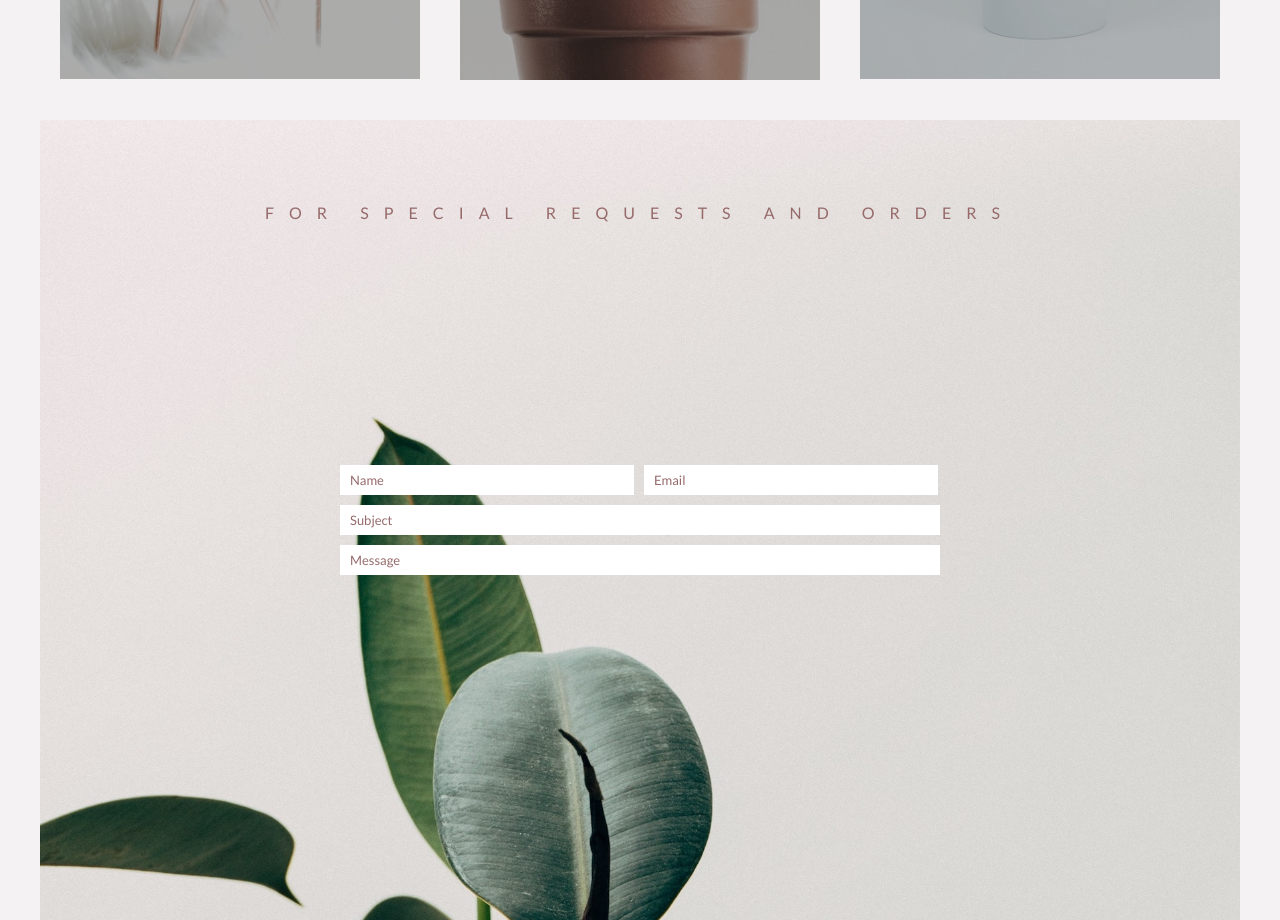
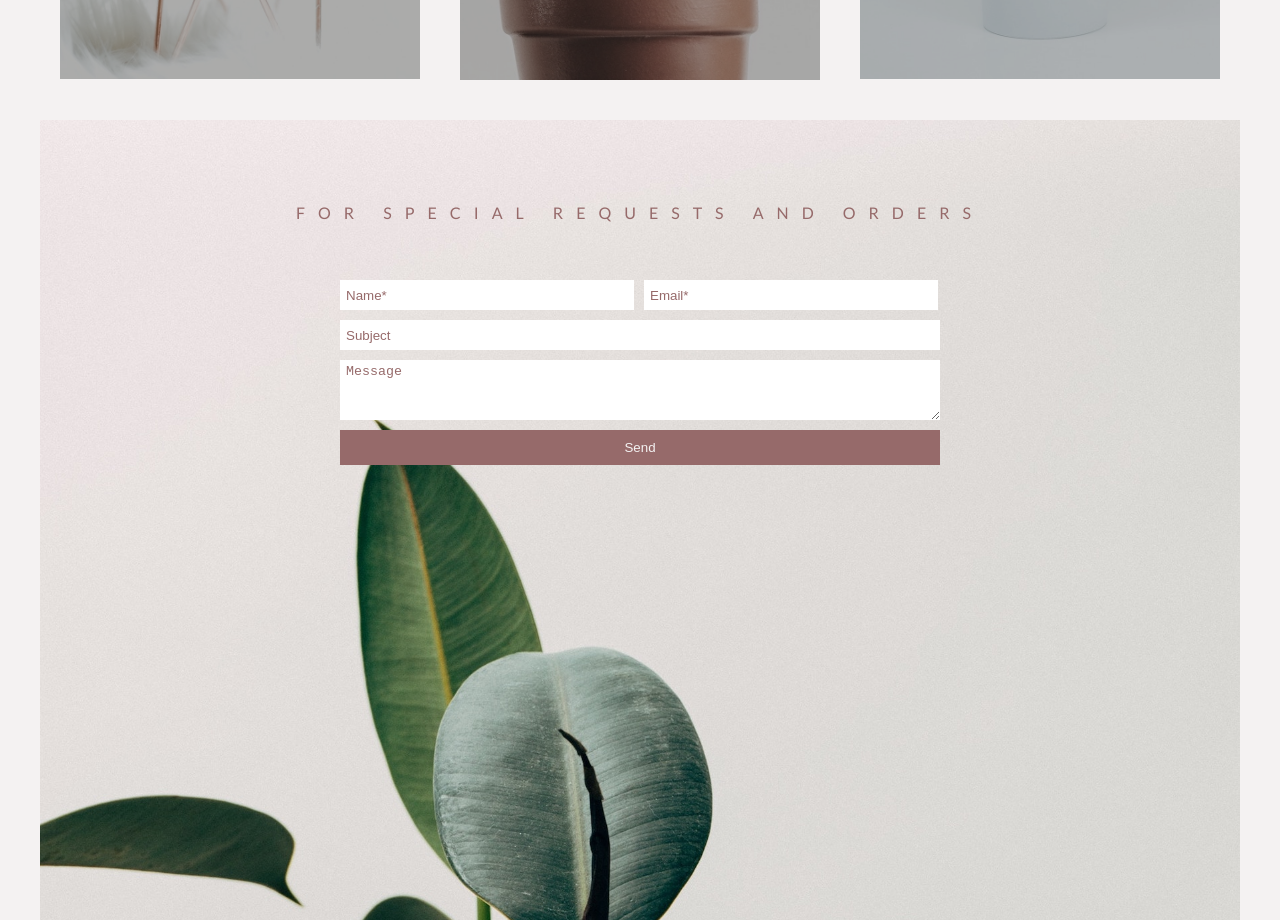
Before and after one commit to c-clin/business-template, a React (Create React App) app: page / in a window 1280 px wide. Shown: the part 2300-3220 px from the top of the page. Built offline with nearby package versions, Linux system fonts and the light colour scheme.

Commit message:
fixed contact box style

```diff
--- a/src/components/Contact.js
+++ b/src/components/Contact.js
@@ -9,26 +9,47 @@ const Contact = () => {
           <label className="form-label" htmlFor="name">
             Name
           </label>
-          <input className="form-input" type="text" id="name" />
+          <input
+            className="form-input"
+            type="text"
+            id="name"
+            placeholder="Name*"
+          />
         </div>
         <div className="form-group small">
           <label className="form-label" htmlFor="name">
             Email
           </label>
-          <input className="form-input" type="text" id="email" />
+          <input
+            className="form-input"
+            type="text"
+            id="email"
+            placeholder="Email*"
+          />
         </div>
         <div className="form-group big">
           <label className="form-label" htmlFor="name">
             Subject
           </label>
-          <input className="form-input" type="text" id="subject" />
+          <input
+            className="form-input"
+            type="text"
+            id="subject"
+            placeholder="Subject"
+          />
         </div>
         <div className="form-group big">
           <label className="form-label" htmlFor="name">
             Message
           </label>
-          <input className="form-input" type="text" id="message" />
+          <textarea
+            className="form-input message"
+            type="text"
+            id="message"
+            placeholder="Message"
+          />
         </div>
+        <button className="btn-send">Send</button>
       </form>
     </div>
   );
--- a/src/main.css
+++ b/src/main.css
@@ -232,23 +232,20 @@ body {
   height: 100vh;
   position: relative; }
   .contact-heading {
-    padding: 8rem 9rem;
+    padding: 8rem 9rem 4rem 9rem;
     font-size: 1.6rem;
     color: #966a6a;
     line-height: 25px;
     text-transform: uppercase;
     text-align: center;
-    letter-spacing: 15px;
+    letter-spacing: 13px;
     margin-bottom: 1.5rem;
     font-weight: 400; }
   .contact-form {
     display: flex;
     flex-wrap: wrap;
-    position: absolute;
-    top: 50%;
-    left: 50%;
-    transform: translate(-50%, -50%);
-    border-radius: 3px;
+    margin: 0 auto;
+    width: 50%;
     color: #966a6a; }
     .contact-form .form-group {
       border: none;
@@ -260,9 +257,9 @@ body {
       .contact-form .form-group:first-child {
         margin-right: 1rem; }
       .contact-form .form-group .form-label {
+        display: none;
         font-size: 1.3rem;
         position: absolute;
-        display: flex;
         align-items: center;
         margin-left: 1rem; }
       .contact-form .form-group .form-input {
@@ -270,13 +267,28 @@ body {
         background-color: #fff;
         border: none;
         box-shadow: none;
-        width: 100%; }
+        width: 100%;
+        padding-left: 0.6rem; }
+        .contact-form .form-group .form-input.message {
+          height: 6rem;
+          padding-top: 0.4rem; }
         .contact-form .form-group .form-input:focus {
-          outline: none; }
+          outline: none;
+          background-color: #f4f2f2; }
+        .contact-form .form-group .form-input::-webkit-input-placeholder {
+          color: #966a6a; }
       .contact-form .form-group.small {
         flex: 0 0 49%; }
       .contact-form .form-group.big {
         flex: 1 1 100%; }
+    .contact-form .btn-send {
+      cursor: pointer;
+      width: 100%;
+      padding: 1rem 2rem;
+      color: #f4f2f2;
+      background-color: #966a6a;
+      border: none;
+      font-weight: 300; }
 
 * {
   margin: 0;
--- a/src/sass/_components.scss
+++ b/src/sass/_components.scss
@@ -267,13 +267,13 @@
   position: relative;
 
   &-heading {
-    padding: 8rem 9rem;
+    padding: 8rem 9rem 4rem 9rem;
     font-size: 1.6rem;
     color: #966a6a;
     line-height: 25px;
     text-transform: uppercase;
     text-align: center;
-    letter-spacing: 15px;
+    letter-spacing: 13px;
     margin-bottom: 1.5rem;
     font-weight: 400;
   }
@@ -281,7 +281,8 @@
   &-form {
     display: flex;
     flex-wrap: wrap;
-    @include absCenter;
+    margin: 0 auto;
+    width: 50%;
     color: #966a6a;
 
     .form-group {
@@ -299,9 +300,10 @@
       }
 
       .form-label {
+        display: none;
         font-size: 1.3rem;
         position: absolute;
-        display: flex;
+        // display: flex;
         align-items: center;
         margin-left: 1rem;
       }
@@ -312,9 +314,20 @@
         border: none;
         box-shadow: none;
         width: 100%;
+        padding-left: 0.6rem;
+
+        &.message {
+          height: 6rem;
+          padding-top: 0.4rem;
+        }
 
         &:focus {
           outline: none;
+          background-color: $color-grey-light;
+        }
+
+        &::-webkit-input-placeholder {
+          color: #966a6a;
         }
       }
 
@@ -326,5 +339,15 @@
         flex: 1 1 100%;
       }
     }
+
+    .btn-send {
+      cursor: pointer;
+      width: 100%;
+      padding: 1rem 2rem;
+      color: $color-grey-light;
+      background-color: #966a6a;
+      border: none;
+      font-weight: 300;
+    }
   }
 }
```
